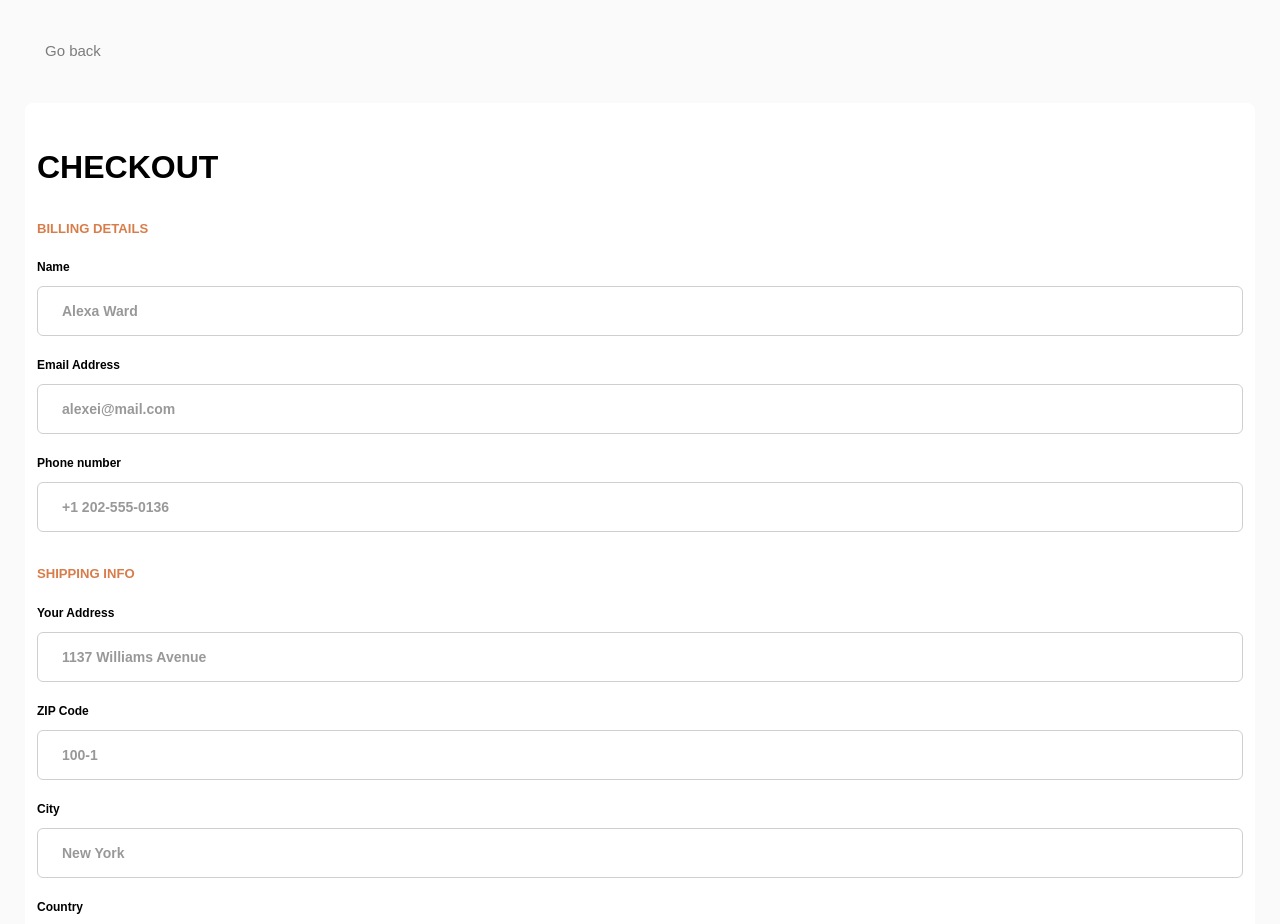
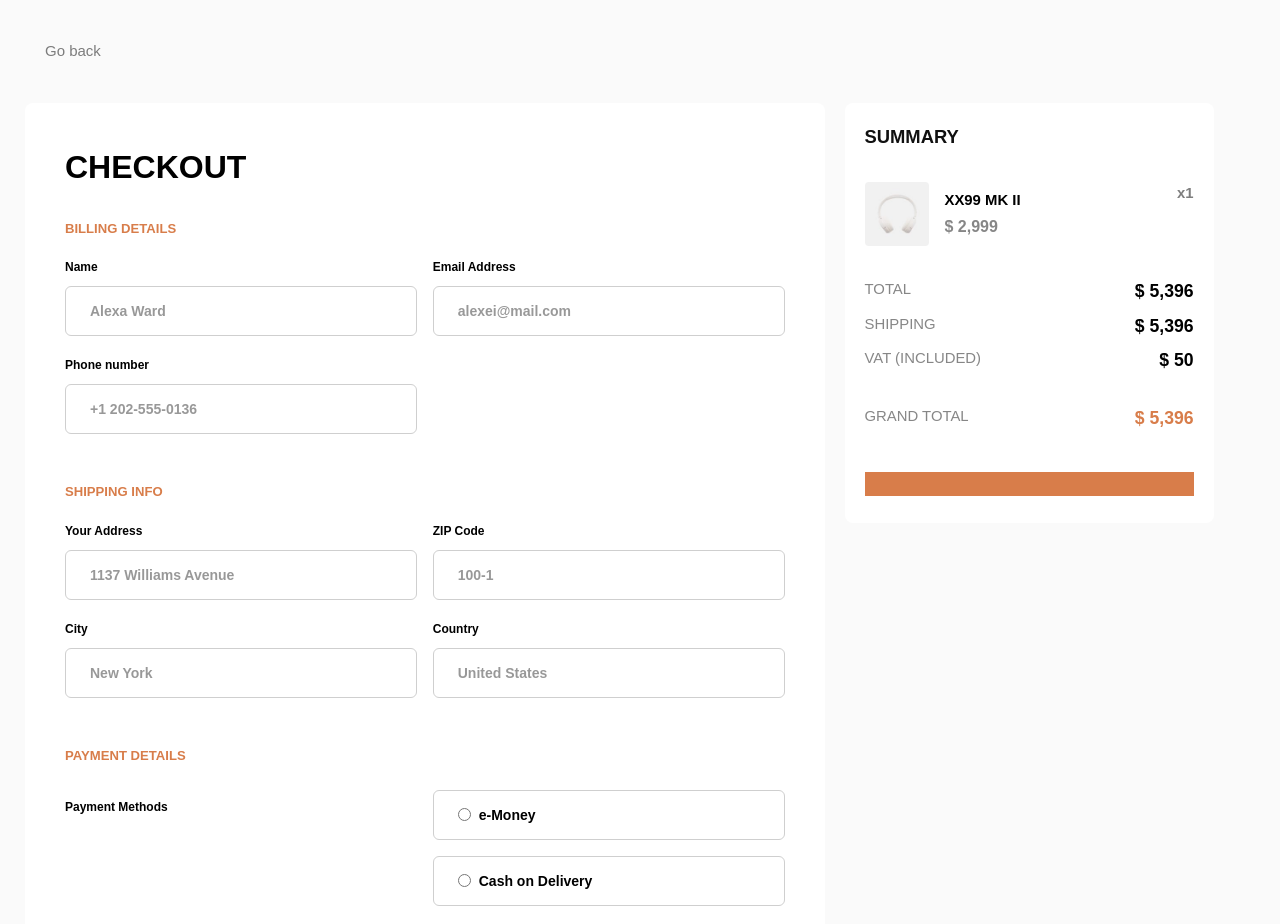
Before and after one commit to toriola998/Audiophile-ecommerce-v2, a Nuxt app: page /checkout in a window 1280 px wide. Shown: the top 924 px of the page. Built offline with nearby package versions, Linux system fonts and the light colour scheme.

Commit message:
ADD: completed summary/checkout styling

```diff
--- a/components/CheckoutDetails.vue
+++ b/components/CheckoutDetails.vue
@@ -1,19 +1,14 @@
 <template>
     <div class="mb-8 checkout">
-        <p class="title">{{ title }}</p>
         <div class="mb-4" v-for="(item, index) in details" :key="index">
-            <label for="">{{ item.label }}</label><br>
-            <input id="" :type="item.type" :placeholder="item.placeholder" class="input-wrap"/>
+            <label :for="item.id">{{ item.label }}</label><br>
+            <input :id="item.id" :type="item.type" :placeholder="item.placeholder" class="input-wrap"/>
         </div>
     </div>
 </template>
 
 <script setup>
 defineProps({
-    title:{
-        type: String,
-        default: '',
-    },
     details:{
         type: Array,
         default: () => [],
--- /dev/null
+++ b/components/OrderSummary.vue
@@ -0,0 +1,53 @@
+<template>
+    <div class="rounded-lg bg-light p-5">
+        <h2 class="text-[1.15rem] font-bold text-dark">SUMMARY</h2>
+
+        <div class="flex items-start justify-between my-8">
+            <div class="flex items-center gap-4">
+                <img src="/images/cart/image-xx59-headphones.jpg" alt="" width="64" height="64" class="rounded"/>
+                <div>
+                    <p class="text-[.93rem] font-bold mb-1">XX99 MK II</p>
+                    <p class="text-dark opacity-50 font-bold">$ 2,999</p>
+                </div>
+            </div>
+            <p class="text-[.93rem] font-bold opacity-50">x1</p>
+        </div>
+
+        <ul class="pricing">
+            <li>
+                <span>TOTAL</span>
+                <span>$ 5,396</span>
+            </li>
+            <li>
+                <span>SHIPPING</span>
+                <span>$ 5,396</span>
+            </li>
+            <li>
+                <span>VAT (INCLUDED)</span>
+                <span>$ 50</span>
+            </li>
+            <li class="mt-8">
+                <span>GRAND TOTAL</span>
+                <span class="text-deep-orange">$ 5,396</span>
+            </li>
+        </ul>
+
+        <button-link class="orange btn-link w-full flex justify-center mt-8">CONTINUE & PAY</button-link>
+    </div>
+</template>
+
+<style scoped lang="scss">
+.pricing {
+    li {
+        @apply flex justify-between mb-2;
+
+        span:nth-child(1) {
+            @apply font-medium opacity-50 text-dark text-[.93rem];
+        }
+
+        span:nth-child(2) {
+            @apply font-bold text-[1.1rem];
+        }
+    }
+}
+</style>
--- a/pages/checkout.vue
+++ b/pages/checkout.vue
@@ -2,29 +2,40 @@
     <main class="bg-grey-2 pb-20">
         <GoBack />
         <div class="px-5">
-            <div class="container">
-                <section class="rounded-lg bg-light py-5 lg:py-10 px-3">
+            <div class="container flex flex-col gap-10 lg:flex-row lg:items-start lg:gap-5">
+                <div class="rounded-lg bg-light py-5 lg:p-10 px-5 lg:w-[65%]">
                     <h1 class="text-[1.5rem] md:text-[2rem] pb-7 font-bold">CHECKOUT</h1>
-                    <CheckoutDetails title="BILLING DETAILS" :details="billingDetails" />
-                    <CheckoutDetails title="SHIPPING INFO" :details="shippingInfo" />
+
+                    <p class="title">BILLING DETAILS</p>
+                    <CheckoutDetails :details="billingDetails" class="md:grid grid-cols-2 gap-x-4"/>
+
+                    <p class="title">SHIPPING INFO</p>
+                    <CheckoutDetails :details="shippingInfo" class="shipping-info"/>
 
                     <div class="mb-8">
                         <p class="title">PAYMENT DETAILS</p>
-                        <div class="mb-4 items-center flex gap-2 input-wrap " v-for="(item, index) in paymentDetails" :key="index">
-                            <input id="" type="radio" class="radio-input"/>
-                            <label for="" class="font-bold text-[0.75rem]">{{ item.label }}</label><br>
+                        <div class="md:grid grid-cols-2 justify-between gap-x-4">
+                            <p class="font-bold text-[0.75rem] my-4">Payment Methods</p>
+                            <div>
+                                <div class="mb-4 items-center flex gap-2 input-wrap " v-for="(item, index) in paymentDetails" :key="index">
+                                    <input id="" type="radio" class="radio-input"/>
+                                    <label for="" class="font-bold text-sm">{{ item.label }}</label><br>
+                                </div>
+                            </div>
                         </div>
 
-                        <CheckoutDetails title="" :details="paymentMethods" class="mt-8" />
+                        <CheckoutDetails :details="paymentMethods" class="md:grid grid-cols-2 gap-x-4 mt-2"/>
 
-                        <div class="flex flex-col gap-3 mt-8">
+                        <div class="flex flex-col gap-3 mt-8 sm:flex-row md:gap-8 md:items-center">
                             <img src="/images/Shape.png" alt="" role="presentation" height="48" width="48" />
                             <p class="opacity-50 text-[.95rem]">The 'Cash on Delivery' option enables you to pay in cash when our delivery
                             courier arrives at your residence. Just make sure your address is correct so
                             that your order will not be cancelled.</p>
                         </div>
                     </div>
-                </section>
+                </div>
+
+                <OrderSummary class="lg:w-[30%]"/>
             </div>
         </div>
     </main>
@@ -39,18 +50,21 @@ const billingDetails = ref([
         label: 'Name',
         placeholder: 'Alexa Ward',
         type: 'text',
+        id: 'name',
         value: '',
     },
     {
         label: 'Email Address',
         placeholder: 'alexei@mail.com',
         type: 'text',
+        id: 'email',
         value: '',
     },
     {
         label: 'Phone number',
         placeholder: '+1 202-555-0136',
         type: 'number',
+        id: 'phone-number',
         value: '',
     }
 ]).value
@@ -60,36 +74,42 @@ const shippingInfo = ref([
         label: 'Your Address',
         placeholder: '1137 Williams Avenue',
         type: 'text',
+        id: 'address',
         value: '',
     },
     {
         label: 'ZIP Code',
         placeholder: '100-1',
         type: 'number',
+        id: 'zip-code',
         value: '',
     },
     {
         label: 'City',
         placeholder: 'New York',
         type: 'type',
+        id: 'city',
         value: '',
     },
     {
         label: 'Country',
         placeholder: 'United States',
         type: 'text',
+        id: 'country',
         value: '',
     }
 ]).value
 
 const paymentDetails = ref([
     {
-        label: 'Payment Method',
+        label: 'e-Money',
         value: '',
+        id: 'payment-method'
     },
     {
         label: 'Cash on Delivery',
         value: '',
+        id: 'cash-on-delivery'
     },
 ]).value
 
@@ -98,12 +118,14 @@ const paymentMethods = ref([
         label: 'e-Money Number',
         placeholder: '238521993',
         type: 'number',
+        id: 'e-money-number',
         value: '',
     },
     {
         label: 'e-Money PIN',
         placeholder: '6891',
         type: 'number',
+        id: 'e-money-pin',
         value: '',
     },
 ]).value
@@ -111,7 +133,6 @@ const paymentMethods = ref([
 
 <style scoped lang="scss">
 div.input-wrap {
-
     &:hover {
         border: 1px solid #D87D4A;
         cursor: pointer;
@@ -121,4 +142,8 @@ div.input-wrap {
 .radio-input {
     accent-color: #D87D4A;
 }
+
+.shipping-info {
+    @apply md:grid grid-cols-2 gap-x-4;
+}
 </style>
```
